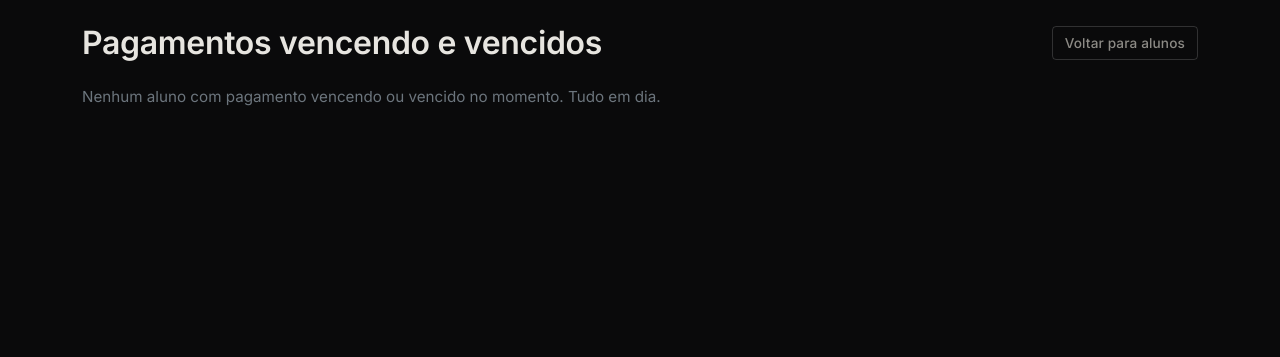
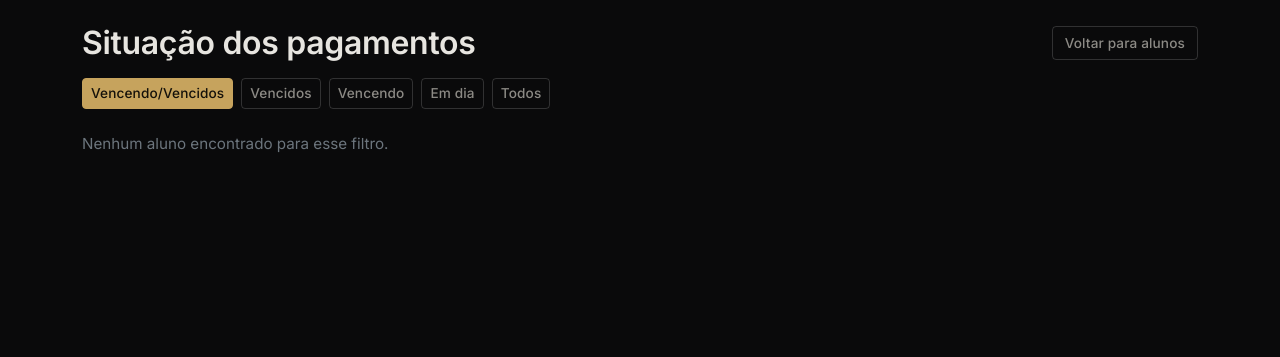
Before and after one commit to reidison21/sistema-MG-ftness, a Flask app: page /alunos/vencidos in a window 1280 px wide. Shown: the part 63-420 px from the top of the page. Run offline with Flask 3, Linux system fonts and the light colour scheme; the visitor is signed in with stand-in values (Sample User, id 1); data that the repository does not hold is empty.

Commit message:
Adiciona filtro de status na página de vencidos e reaproveita os cards no dashboard
Co-Authored-By: Claude Sonnet 5 <noreply@anthropic.com>

```diff
--- a/app/alunos.py
+++ b/app/alunos.py
@@ -80,14 +80,19 @@ def excluir(id):
 
 @alunos_bp.route("/vencidos")
 def vencidos():
-    alunos_ativos = Aluno.query.filter_by(ativo=True).all()
-    itens = []
-    for aluno in alunos_ativos:
-        info = status_vencimento(aluno)
-        if info["status"] in ("vencido", "vencendo"):
-            itens.append((aluno, info))
-    itens.sort(key=lambda item: item[1]["dias"])
-    return render_template("alunos/vencidos.html", itens=itens)
+    filtro = request.args.get("status", "pendentes")
+
+    alunos_ativos = Aluno.query.filter_by(ativo=True).order_by(Aluno.nome).all()
+    itens = [(aluno, status_vencimento(aluno)) for aluno in alunos_ativos]
+
+    if filtro == "pendentes":
+        itens = [i for i in itens if i[1]["status"] in ("vencido", "vencendo")]
+    elif filtro in ("vencido", "vencendo", "em_dia", "sem_plano"):
+        itens = [i for i in itens if i[1]["status"] == filtro]
+    # filtro == "todos" -> mantém todos os alunos ativos
+
+    itens.sort(key=lambda item: item[1]["dias"] if item[1]["dias"] is not None else 99999)
+    return render_template("alunos/vencidos.html", itens=itens, filtro=filtro)
 
 
 @alunos_bp.route("/<int:id>")
--- /dev/null
+++ b/app/templates/alunos/_macros.html
@@ -0,0 +1,64 @@
+{% macro cartao_vencimento(aluno, info) %}
+<div class="card stat-card shadow-sm h-100">
+  <div class="card-body d-flex flex-column">
+    <div class="stat-label">{{ aluno.plano.nome if aluno.plano else "Sem plano" }}</div>
+    <h5 class="mb-2">{{ aluno.nome }}</h5>
+
+    {% if info.status == "vencido" %}
+      <p class="stat-value mb-1" style="color:#d19797;">{{ -info.dias }}</p>
+      <span class="badge bg-danger mb-3">dias em atraso</span>
+    {% elif info.status == "vencendo" %}
+      <p class="stat-value mb-1" style="color:var(--accent-hover);">{{ info.dias }}</p>
+      <span class="badge bg-warning mb-3">dias para vencer</span>
+    {% elif info.status == "em_dia" %}
+      <p class="stat-value mb-1" style="color:#8fc79c;">{{ info.dias }}</p>
+      <span class="badge bg-success mb-3">dias para vencer</span>
+    {% else %}
+      <p class="stat-value mb-1 text-secondary">&mdash;</p>
+      <span class="badge bg-secondary mb-3">sem plano</span>
+    {% endif %}
+
+    <p class="text-secondary small mb-3">
+      {% if info.data_vencimento %}Vence em {{ info.data_vencimento }} &middot; {% endif %}{{ aluno.telefone }}
+    </p>
+
+    <div class="mt-auto">
+      {% if aluno.plano %}
+      <form method="post" action="{{ url_for('pagamentos.renovar', aluno_id=aluno.id) }}" onsubmit="return confirm('Marcar {{ aluno.nome }} como pago hoje e renovar por mais {{ aluno.plano.duracao_dias }} dias?');">
+        <button type="submit" class="btn btn-primary w-100">Renovar hoje</button>
+      </form>
+
+      <button
+        type="button"
+        class="btn btn-link btn-sm p-0 mt-2 text-decoration-none"
+        onclick="document.getElementById('data-form-{{ aluno.id }}').classList.toggle('d-none')"
+      >
+        Pagou em outro dia? Escolher data
+      </button>
+
+      <form
+        id="data-form-{{ aluno.id }}"
+        method="post"
+        action="{{ url_for('pagamentos.renovar', aluno_id=aluno.id) }}"
+        class="d-none mt-2"
+        onsubmit="return confirm('Renovar {{ aluno.nome }} a partir da data escolhida?');"
+      >
+        <div class="input-group input-group-sm">
+          <input type="date" name="data" class="form-control" required>
+          <button type="submit" class="btn btn-outline-light">Confirmar</button>
+        </div>
+      </form>
+      {% else %}
+      <a href="{{ url_for('alunos.editar', id=aluno.id) }}" class="btn btn-outline-light w-100">Definir plano</a>
+      {% endif %}
+
+      <hr class="my-3">
+
+      <div class="d-flex gap-2">
+        <a href="{{ url_for('alunos.mensagens', id=aluno.id) }}" class="btn btn-sm btn-outline-success flex-fill">WhatsApp</a>
+        <a href="{{ url_for('alunos.detalhe', id=aluno.id) }}" class="btn btn-sm btn-outline-secondary flex-fill">Ver aluno</a>
+      </div>
+    </div>
+  </div>
+</div>
+{% endmacro %}
--- a/app/templates/alunos/vencidos.html
+++ b/app/templates/alunos/vencidos.html
@@ -1,68 +1,28 @@
 {% extends "base.html" %}
-{% block title %}Vencidos{% endblock %}
+{% from "alunos/_macros.html" import cartao_vencimento %}
+{% block title %}Situação dos pagamentos{% endblock %}
 {% block content %}
-<div class="d-flex justify-content-between align-items-center mb-4 flex-wrap gap-2">
-  <h2 class="mb-0">Pagamentos vencendo e vencidos</h2>
+<div class="d-flex justify-content-between align-items-center mb-3 flex-wrap gap-2">
+  <h2 class="mb-0">Situação dos pagamentos</h2>
   <a href="{{ url_for('alunos.listar') }}" class="btn btn-outline-light">Voltar para alunos</a>
 </div>
 
+<div class="d-flex gap-2 mb-4 flex-wrap">
+  <a href="{{ url_for('alunos.vencidos', status='pendentes') }}" class="btn btn-sm {{ 'btn-primary' if filtro == 'pendentes' else 'btn-outline-light' }}">Vencendo/Vencidos</a>
+  <a href="{{ url_for('alunos.vencidos', status='vencido') }}" class="btn btn-sm {{ 'btn-primary' if filtro == 'vencido' else 'btn-outline-light' }}">Vencidos</a>
+  <a href="{{ url_for('alunos.vencidos', status='vencendo') }}" class="btn btn-sm {{ 'btn-primary' if filtro == 'vencendo' else 'btn-outline-light' }}">Vencendo</a>
+  <a href="{{ url_for('alunos.vencidos', status='em_dia') }}" class="btn btn-sm {{ 'btn-primary' if filtro == 'em_dia' else 'btn-outline-light' }}">Em dia</a>
+  <a href="{{ url_for('alunos.vencidos', status='todos') }}" class="btn btn-sm {{ 'btn-primary' if filtro == 'todos' else 'btn-outline-light' }}">Todos</a>
+</div>
+
 {% if not itens %}
-  <p class="text-secondary">Nenhum aluno com pagamento vencendo ou vencido no momento. Tudo em dia.</p>
+  <p class="text-secondary">Nenhum aluno encontrado para esse filtro.</p>
 {% endif %}
 
 <div class="row g-3">
   {% for aluno, info in itens %}
   <div class="col-sm-6 col-lg-4">
-    <div class="card stat-card shadow-sm h-100">
-      <div class="card-body d-flex flex-column">
-        <div class="stat-label">{{ aluno.plano.nome }}</div>
-        <h5 class="mb-2">{{ aluno.nome }}</h5>
-
-        {% if info.status == "vencido" %}
-          <p class="stat-value mb-1" style="color:#d19797;">{{ -info.dias }}</p>
-          <span class="badge bg-danger mb-3">dias em atraso</span>
-        {% else %}
-          <p class="stat-value mb-1" style="color:var(--accent-hover);">{{ info.dias }}</p>
-          <span class="badge bg-warning mb-3">dias para vencer</span>
-        {% endif %}
-
-        <p class="text-secondary small mb-3">Vence em {{ info.data_vencimento }} &middot; {{ aluno.telefone }}</p>
-
-        <div class="mt-auto">
-          <form method="post" action="{{ url_for('pagamentos.renovar', aluno_id=aluno.id) }}" onsubmit="return confirm('Marcar {{ aluno.nome }} como pago hoje e renovar por mais {{ aluno.plano.duracao_dias }} dias?');">
-            <button type="submit" class="btn btn-primary w-100">Renovar hoje</button>
-          </form>
-
-          <button
-            type="button"
-            class="btn btn-link btn-sm p-0 mt-2 text-decoration-none"
-            onclick="document.getElementById('data-form-{{ aluno.id }}').classList.toggle('d-none')"
-          >
-            Pagou em outro dia? Escolher data
-          </button>
-
-          <form
-            id="data-form-{{ aluno.id }}"
-            method="post"
-            action="{{ url_for('pagamentos.renovar', aluno_id=aluno.id) }}"
-            class="d-none mt-2"
-            onsubmit="return confirm('Renovar {{ aluno.nome }} a partir da data escolhida?');"
-          >
-            <div class="input-group input-group-sm">
-              <input type="date" name="data" class="form-control" required>
-              <button type="submit" class="btn btn-outline-light">Confirmar</button>
-            </div>
-          </form>
-
-          <hr class="my-3">
-
-          <div class="d-flex gap-2">
-            <a href="{{ url_for('alunos.mensagens', id=aluno.id) }}" class="btn btn-sm btn-outline-success flex-fill">WhatsApp</a>
-            <a href="{{ url_for('alunos.detalhe', id=aluno.id) }}" class="btn btn-sm btn-outline-secondary flex-fill">Ver aluno</a>
-          </div>
-        </div>
-      </div>
-    </div>
+    {{ cartao_vencimento(aluno, info) }}
   </div>
   {% endfor %}
 </div>
```
Also changed, not shown: app/templates/dashboard.html (+9 -27 lines).
